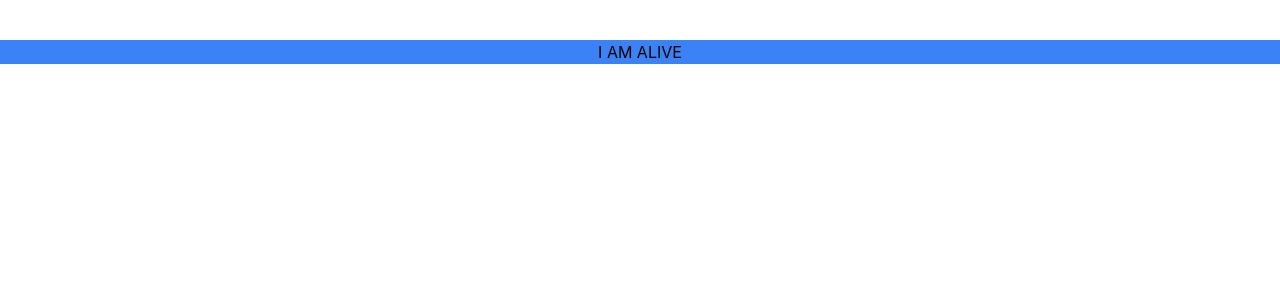
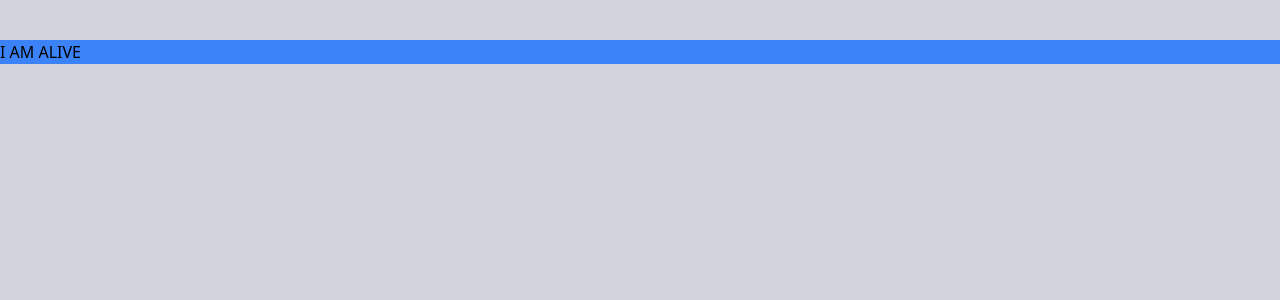
Before and after one commit to EugenioAntonioBonanno/portfolio, a React (Create React App) app: page / in a window 1280 px wide. Shown: the top 300 px of the page. Built offline with nearby package versions, Linux system fonts and the light colour scheme.

Commit message:
set up files/background

```diff
--- a/public/index.html
+++ b/public/index.html
@@ -26,7 +26,7 @@
     -->
     <title>React App</title>
   </head>
-  <body>
+  <body class="bg-gray-300">
     <noscript>You need to enable JavaScript to run this app.</noscript>
     <div id="root"></div>
     <!--
--- a/src/App.css
+++ /dev/null
@@ -1,38 +0,0 @@
-.App {
-  text-align: center;
-}
-
-.App-logo {
-  height: 40vmin;
-  pointer-events: none;
-}
-
-@media (prefers-reduced-motion: no-preference) {
-  .App-logo {
-    animation: App-logo-spin infinite 20s linear;
-  }
-}
-
-.App-header {
-  background-color: #282c34;
-  min-height: 100vh;
-  display: flex;
-  flex-direction: column;
-  align-items: center;
-  justify-content: center;
-  font-size: calc(10px + 2vmin);
-  color: white;
-}
-
-.App-link {
-  color: #61dafb;
-}
-
-@keyframes App-logo-spin {
-  from {
-    transform: rotate(0deg);
-  }
-  to {
-    transform: rotate(360deg);
-  }
-}
--- a/src/App.js
+++ /dev/null
@@ -1,11 +0,0 @@
-import './App.css';
-
-function App() {
-  return (
-    <div className="App bg-blue-500">
-      <div className='mt-10'> I AM ALIVE</div>
-    </div>
-  );
-}
-
-export default App;
--- a/src/index.css
+++ b/src/index.css
@@ -1,17 +1,3 @@
 @tailwind base;
 @tailwind components;
 @tailwind utilities;
-
-body {
-  margin: 0;
-  font-family: -apple-system, BlinkMacSystemFont, 'Segoe UI', 'Roboto', 'Oxygen',
-    'Ubuntu', 'Cantarell', 'Fira Sans', 'Droid Sans', 'Helvetica Neue',
-    sans-serif;
-  -webkit-font-smoothing: antialiased;
-  -moz-osx-font-smoothing: grayscale;
-}
-
-code {
-  font-family: source-code-pro, Menlo, Monaco, Consolas, 'Courier New',
-    monospace;
-}
--- a/src/index.js
+++ b/src/index.js
@@ -1,9 +1,15 @@
 import React from 'react';
 import ReactDOM from 'react-dom';
 import './index.css';
-import App from './App';
 import reportWebVitals from './reportWebVitals';
-// import "./tailwind.output.css";
+
+function App() {
+  return (
+    <div className="App bg-blue-500">
+      <div className='mt-10'> I AM ALIVE</div>
+    </div>
+  );
+}
 
 ReactDOM.render(
   <React.StrictMode>
```
Also changed, not shown: src/logo.svg (deleted), 1 other file (tests, documents, lock files or other folders).
